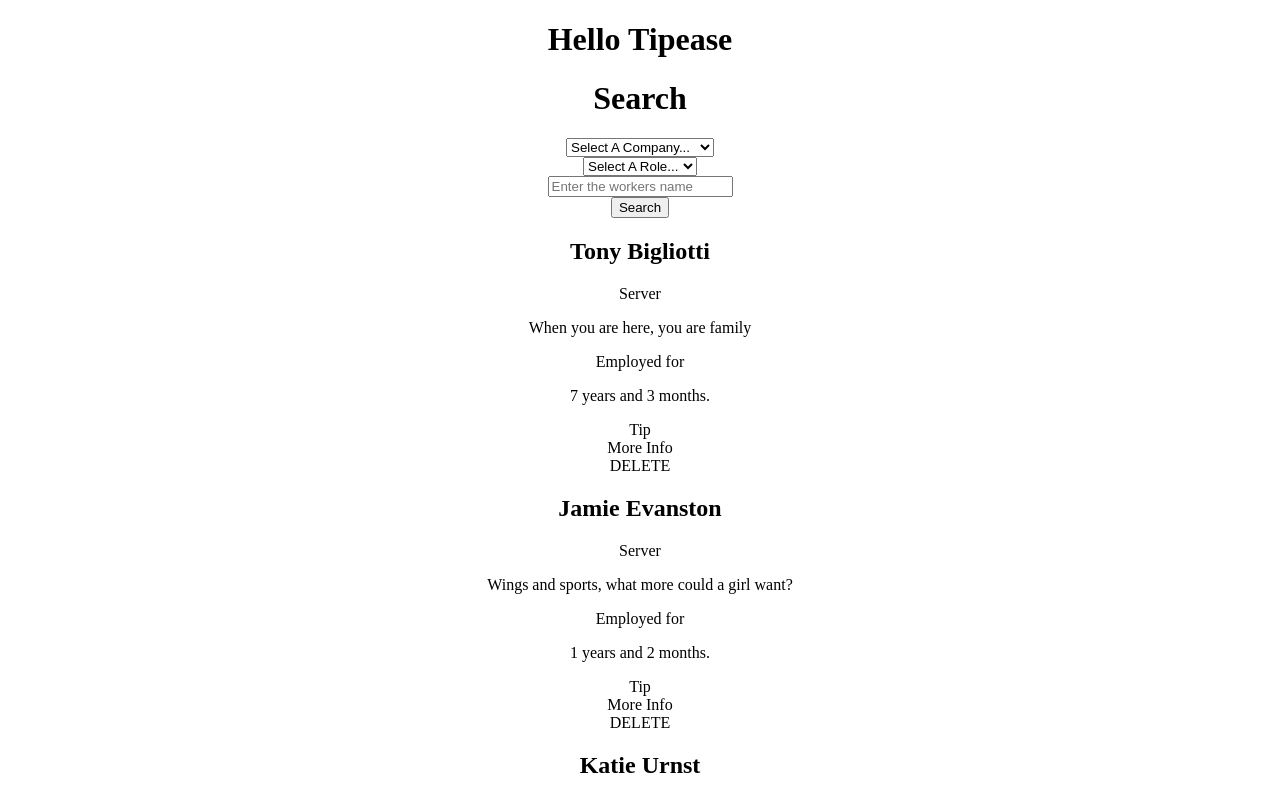
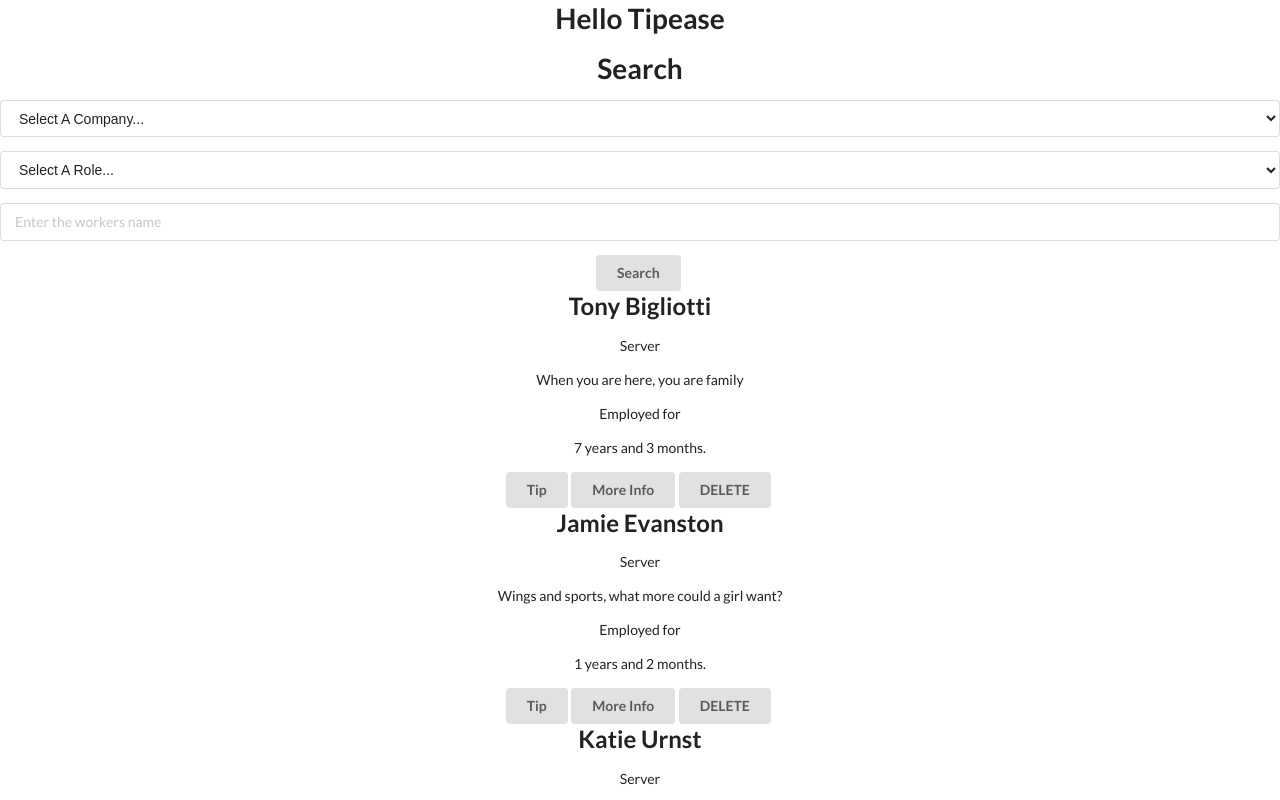
Before and after one commit to bw-tipsease-aug2019/frontend, a React (Create React App) app in the folder tipease/: page / in a window 1280 px wide. Shown: the top 800 px of the page. Built offline with nearby package versions, Linux system fonts and the light colour scheme.

Commit message:
form style done

```diff
--- a/tipease/src/App.js
+++ b/tipease/src/App.js
@@ -28,5 +28,8 @@
     </div>
   );
 }
-
+const styleLink = document.createElement("link");
+styleLink.rel = "stylesheet";
+styleLink.href = "https://cdn.jsdelivr.net/npm/semantic-ui/dist/semantic.min.css";
+document.head.appendChild(styleLink);
 export default App;
--- a/tipease/src/components/Tipper/TipperPage.jsx
+++ b/tipease/src/components/Tipper/TipperPage.jsx
@@ -15,7 +15,7 @@
         {/* <TipList tips={} /> */}
         <Route path="/tipper/tips" />
 
-        <form>
+        <form className='ui form'>
           <input
             type="text"
             placeholder="Enter Worker's Name"
--- a/tipease/src/components/serviceWorker/WorkerCard.jsx
+++ b/tipease/src/components/serviceWorker/WorkerCard.jsx
@@ -28,9 +28,9 @@
         <p>{props.worker.tagline}</p>
         <p>Employed for</p>
         <p>{props.worker.durationEmployed.year} years and {props.worker.durationEmployed.month} months.</p>
-        <div onClick={()=>{props.redirect(`/tip/${props.worker.id}`)}}>Tip</div>
-        <div onClick={()=>{props.redirect(`/worker/${props.worker.id}`)}}>More Info</div>
-        <div onClick={()=>{/*dispatch(removeWorker())*/}}>DELETE</div>
+        <div className='ui button' onClick={()=>{props.redirect(`/tip/${props.worker.id}`)}}>Tip</div>
+        <div className='ui button' onClick={()=>{props.redirect(`/worker/${props.worker.id}`)}}>More Info</div>
+        <div className='ui button' onClick={()=>{/*dispatch(removeWorker())*/}}>DELETE</div>
       </div>
     </div>
   );
--- a/tipease/src/components/serviceWorker/tipForm.jsx
+++ b/tipease/src/components/serviceWorker/tipForm.jsx
@@ -32,7 +32,7 @@
         <button className="ui button" type="submit">
           Tip
         </button>
-        <div onClick={()=>{props.history.push('/')}}>Back</div>
+        <div className='ui button' onClick={()=>{props.history.push('/')}}>Back</div>
       </Form>
     </div>
   );
```
